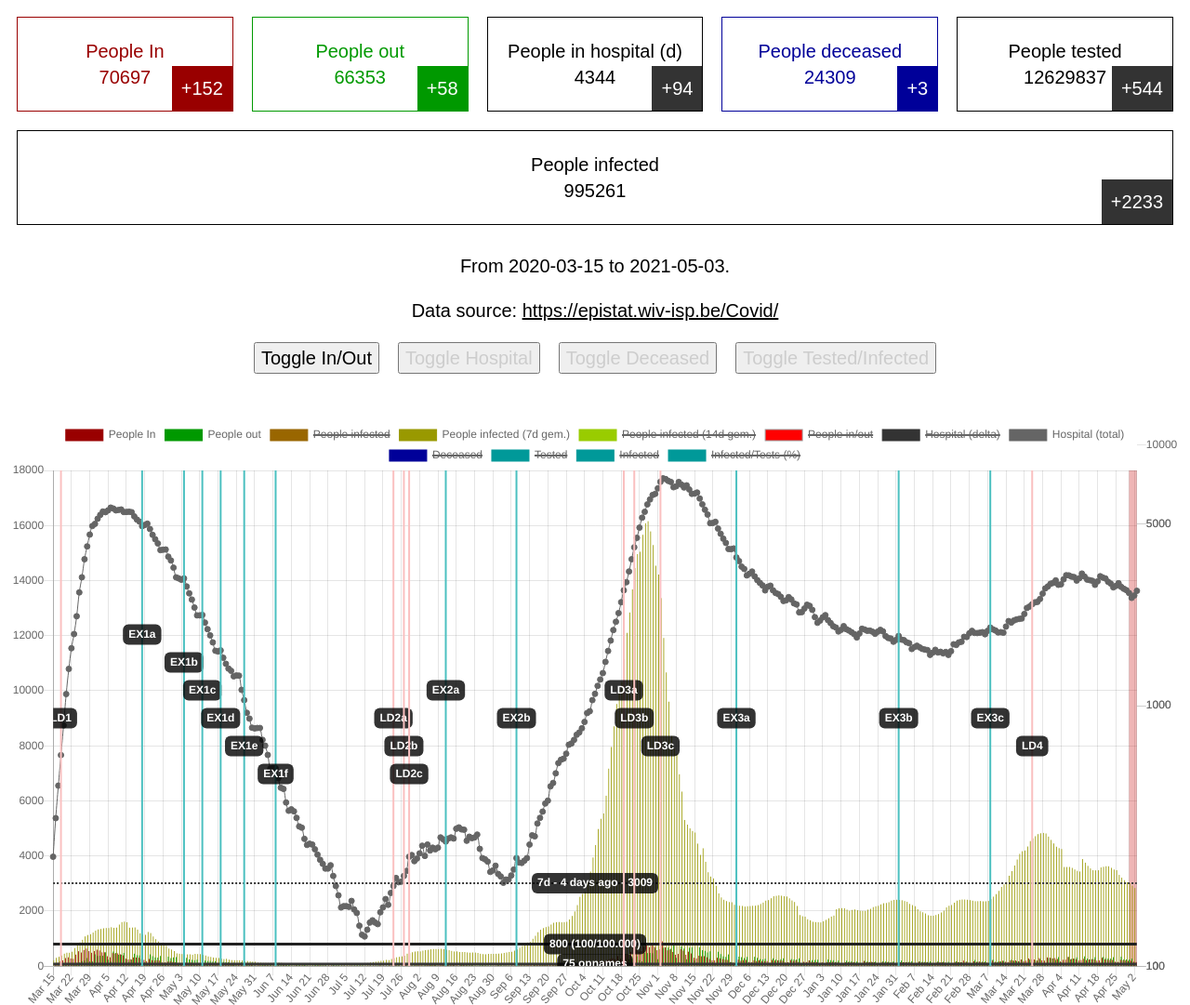
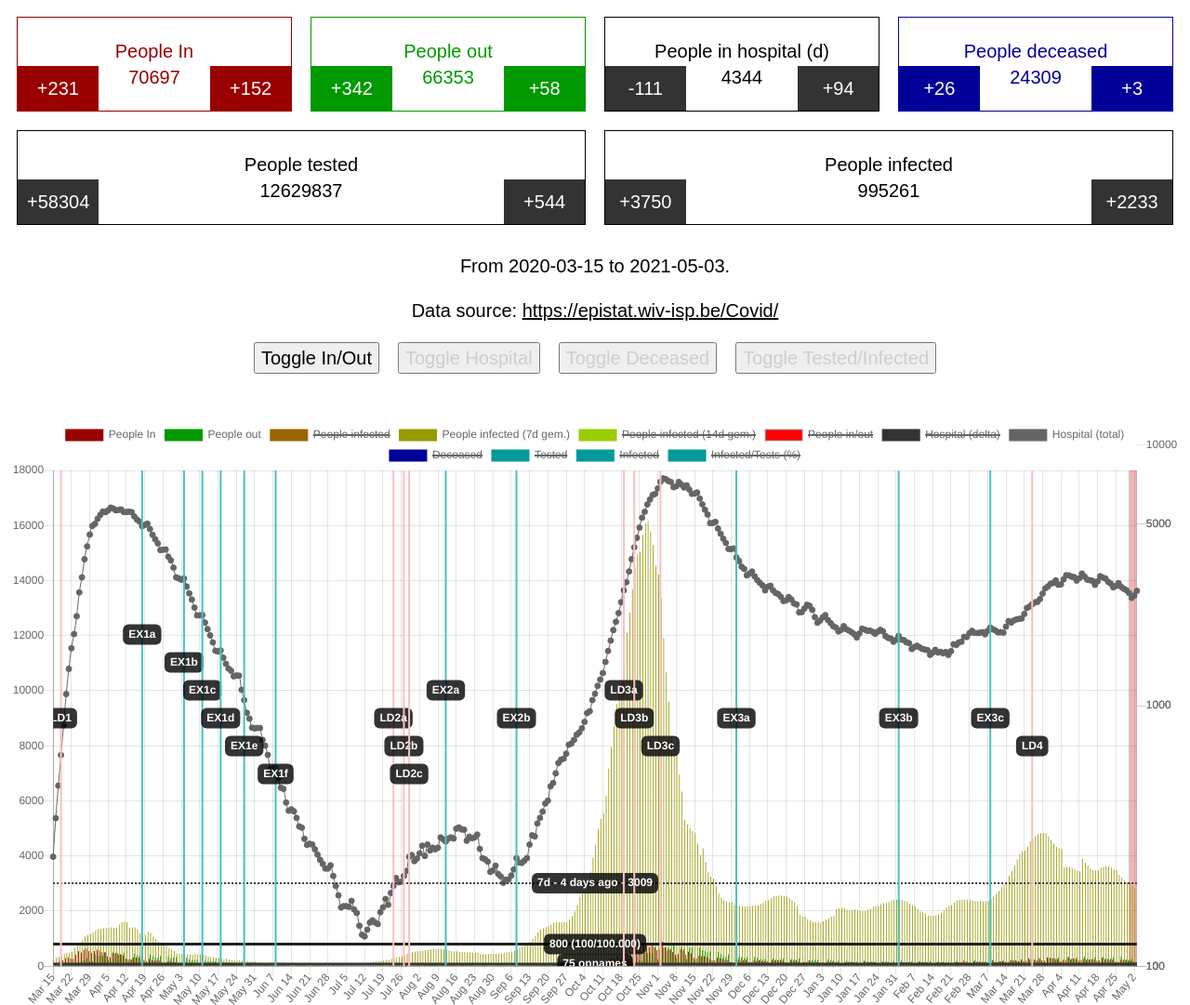
Before and after one commit to attiks/covid, a website: page docs/index.html in a window 1280 px wide. Shown: the top 1081 px of the page at 93% size. Drawn offline with Linux system fonts and the light colour scheme.

Commit message:
Add last-7 numbers

```diff
--- a/docs/index.html
+++ b/docs/index.html
@@ -64,7 +64,7 @@
       align-items: center;
       justify-content: center;
       text-align: center;
-      min-width: 200px;
+      min-width: 260px;
     }
 
     .last {
@@ -73,6 +73,12 @@
       bottom: 0;
       color: #ffffff;
       padding: 10px;
+      min-width: 6ch;
+    }
+
+    .last.last-7 {
+      left: 0;
+      right: initial;
     }
 
     .total .last {
@@ -122,28 +128,34 @@
 <body>
   <div class="totals">
     <div class="total total-in">
-      <p>People In<br><span class='num'><span></p>
-      <span class='last'><span>
+      <p>People In<br><span class='num'></span></p>
+      <span class='last last-7'></span>
+      <span class='last last-0'></span>
     </div>
     <div class="total total-out">
-      <p>People out<br><span class='num'><span></p>
-      <span class='last'><span>
+      <p>People out<br><span class='num'></span></p>
+      <span class='last last-7'></span>
+      <span class='last last-0'></span>
     </div>
     <div class="total total-delta">
-      <p>People in hospital (d)<br><span class='num'><span></p>
-      <span class='last'><span>
+      <p>People in hospital (d)<br><span class='num'></span></p>
+      <span class='last last-7'></span>
+      <span class='last last-0'></span>
     </div>
     <div class="total total-deceased">
-      <p>People deceased<br><span class='num'><span></p>
-      <span class='last'><span>
+      <p>People deceased<br><span class='num'></span></p>
+      <span class='last last-7'></span>
+      <span class='last last-0'></span>
     </div>
     <div class="total total-tests">
-      <p>People tested<br><span class='num'><span></p>
-      <span class='last'><span>
+      <p>People tested<br><span class='num'></span></p>
+      <span class='last last-7'></span>
+      <span class='last last-0'></span>
     </div>
     <div class="total total-infected">
-      <p>People infected<br><span class='num'><span></p>
-      <span class='last'><span>
+      <p>People infected<br><span class='num'></span></p>
+      <span class='last last-7'></span>
+      <span class='last last-0'></span>
     </div>
   </div>
 
@@ -1093,12 +1105,26 @@ window.onload = function() {
     document.querySelector('.total-tests .num').innerText = totalTests;
     document.querySelector('.total-infected .num').innerText = totalInfected;
 
-    document.querySelector('.total-in .last').innerText = (lastIn > 0 ? '+' : '') + lastIn;
-    document.querySelector('.total-out .last').innerText = (lastOut > 0 ? '+' : '') + lastOut;
-    document.querySelector('.total-delta .last').innerText = ((lastIn - lastOut) > 0 ? '+' : '') + (lastIn - lastOut);
-    document.querySelector('.total-deceased .last').innerText = (lastDeceased > 0 ? '+' : '') + lastDeceased;
-    document.querySelector('.total-tests .last').innerText = (lastTests > 0 ? '+' : '') + lastTests;
-    document.querySelector('.total-infected .last').innerText = (lastInfected7Average > 0 ? '+' : '') + lastInfected7Average;
+    document.querySelector('.total-in .last-0').innerText = (lastIn > 0 ? '+' : '') + lastIn;
+    document.querySelector('.total-out .last-0').innerText = (lastOut > 0 ? '+' : '') + lastOut;
+    document.querySelector('.total-delta .last-0').innerText = ((lastIn - lastOut) > 0 ? '+' : '') + (lastIn - lastOut);
+    document.querySelector('.total-deceased .last-0').innerText = (lastDeceased > 0 ? '+' : '') + lastDeceased;
+    document.querySelector('.total-tests .last-0').innerText = (lastTests > 0 ? '+' : '') + lastTests;
+    document.querySelector('.total-infected .last-0').innerText = (lastInfected7Average > 0 ? '+' : '') + lastInfected7Average;
+
+    // Numbers 7 days ago.
+    document.querySelector('.total-in .last-7').innerText = (dataPointsIn[dataPointsIn.length - 7].y > 0 ? '+' : '') + dataPointsIn[dataPointsIn.length - 7].y;
+    document.querySelector('.total-out .last-7').innerText = (dataPointsOut[dataPointsOut.length - 7].y > 0 ? '+' : '') + dataPointsOut[dataPointsOut.length - 7].y;
+
+    let delta7 = dataPointsIn[dataPointsIn.length - 7].y - dataPointsOut[dataPointsOut.length - 7].y;
+    document.querySelector('.total-delta .last-7').innerText = (delta7 > 0 ? '+' : '') + delta7;
+
+    let deceased7 = dataPointsDeceased[dataPointsDeceased.length - 7].y - dataPointsDeceased[dataPointsDeceased.length - 8].y;
+    document.querySelector('.total-deceased .last-7').innerText = (deceased7 > 0 ? '+' : '') + deceased7;
+
+    let tested7 = dataPointsTests[dataPointsTests.length - 7].y - dataPointsTests[dataPointsTests.length - 8].y;
+    document.querySelector('.total-tests .last-7').innerText = (tested7 > 0 ? '+' : '') + tested7;
+    document.querySelector('.total-infected .last-7').innerText = (dataPointsInfectedDaily[dataPointsInfectedDaily.length - 7].y > 0 ? '+' : '') + dataPointsInfectedDaily[dataPointsInfectedDaily.length - 7].y;
 
     document.querySelector('.info .end-date').innerText = endDate;
 
```
